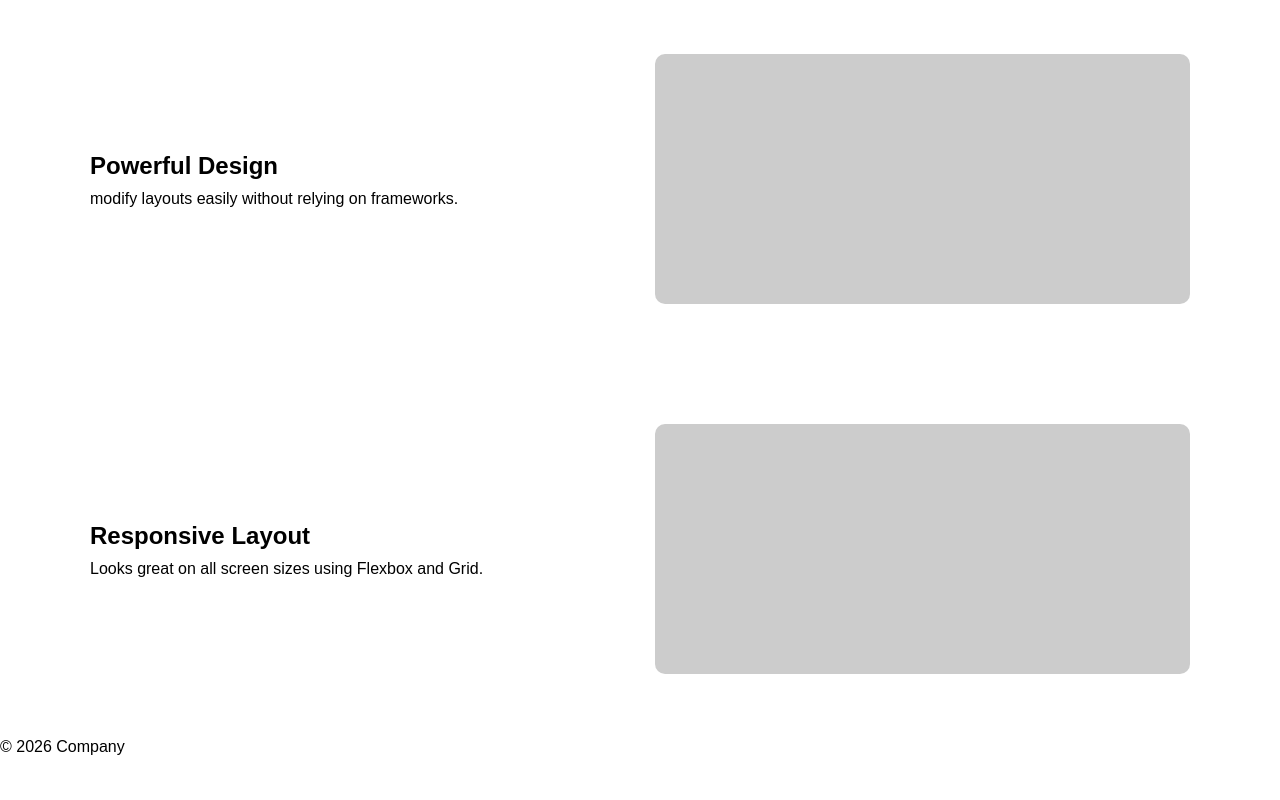
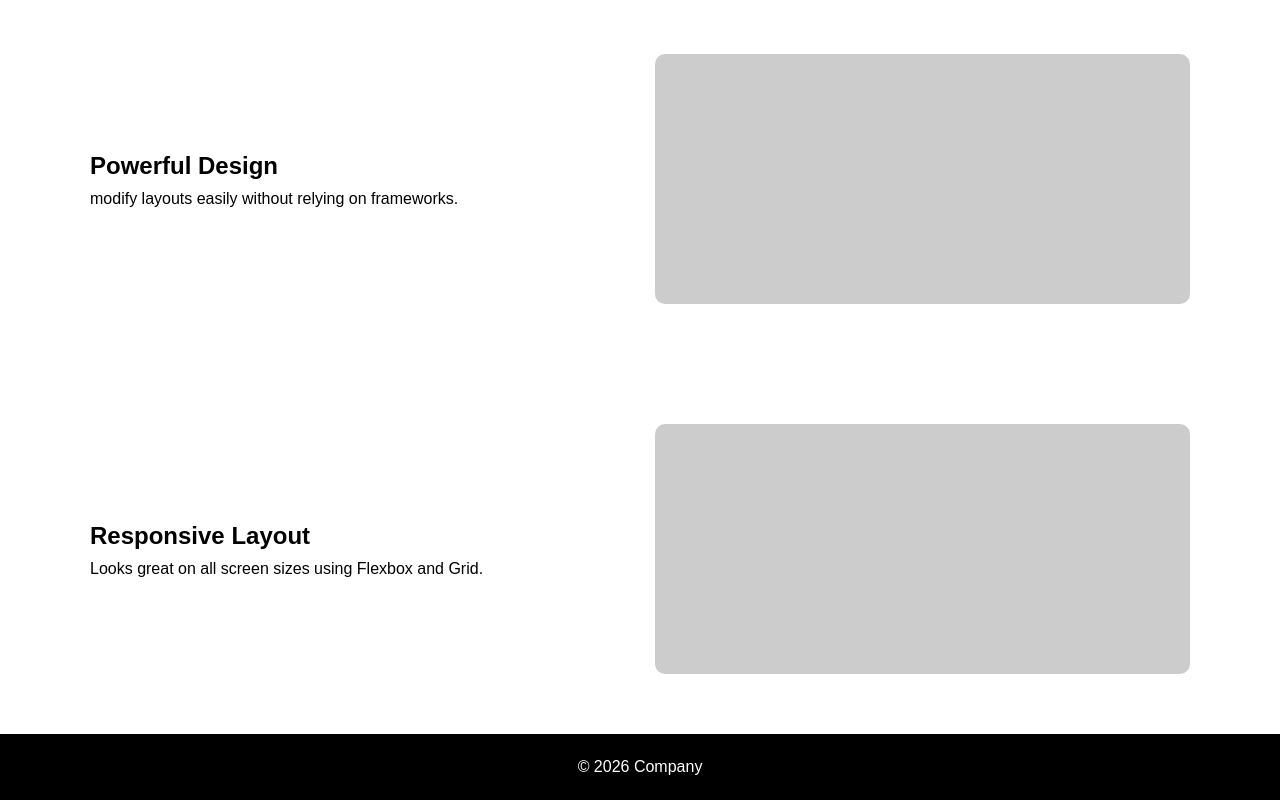
Before and after one commit to ruhanamalik07-design/ruhana, a plain HTML site: page assignment 2/index.html in a window 1280 px wide. Shown: the part 731-1531 px from the top of the page. Before the commit the page ends 1491 px from the top, so only its background shows below. Drawn offline with Linux system fonts and the light colour scheme.

Commit message:
Final UI improvements for spacing, alignment, and hover effects

```diff
--- a/assignment 2/style.css
+++ b/assignment 2/style.css
@@ -127,3 +127,11 @@ button:hover {
     font-size: 2.5rem;
   }
 }
+
+/* FOOTER */
+footer {
+  text-align: center;
+  padding: 20px;
+  background: black;
+  color: white;
+}
```
